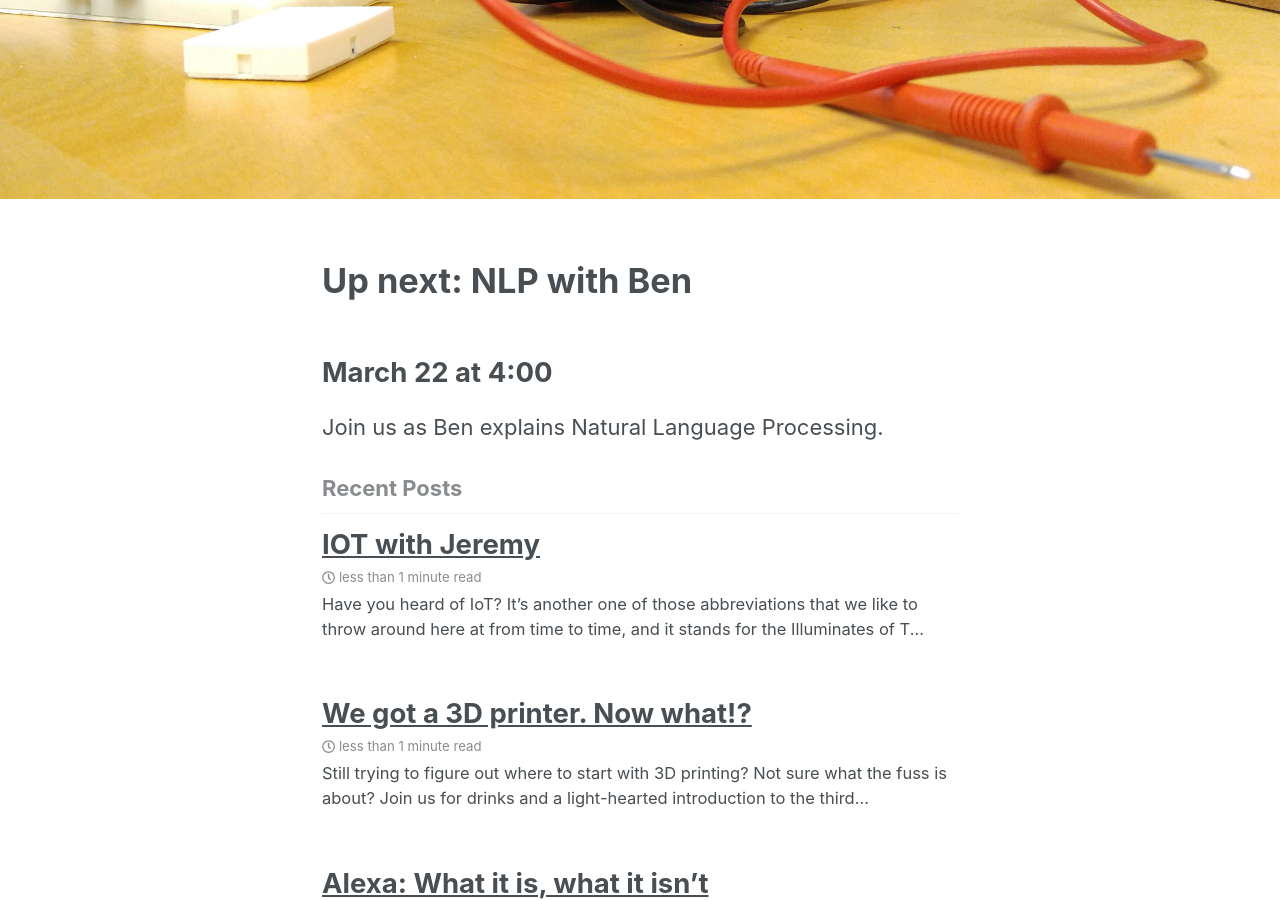
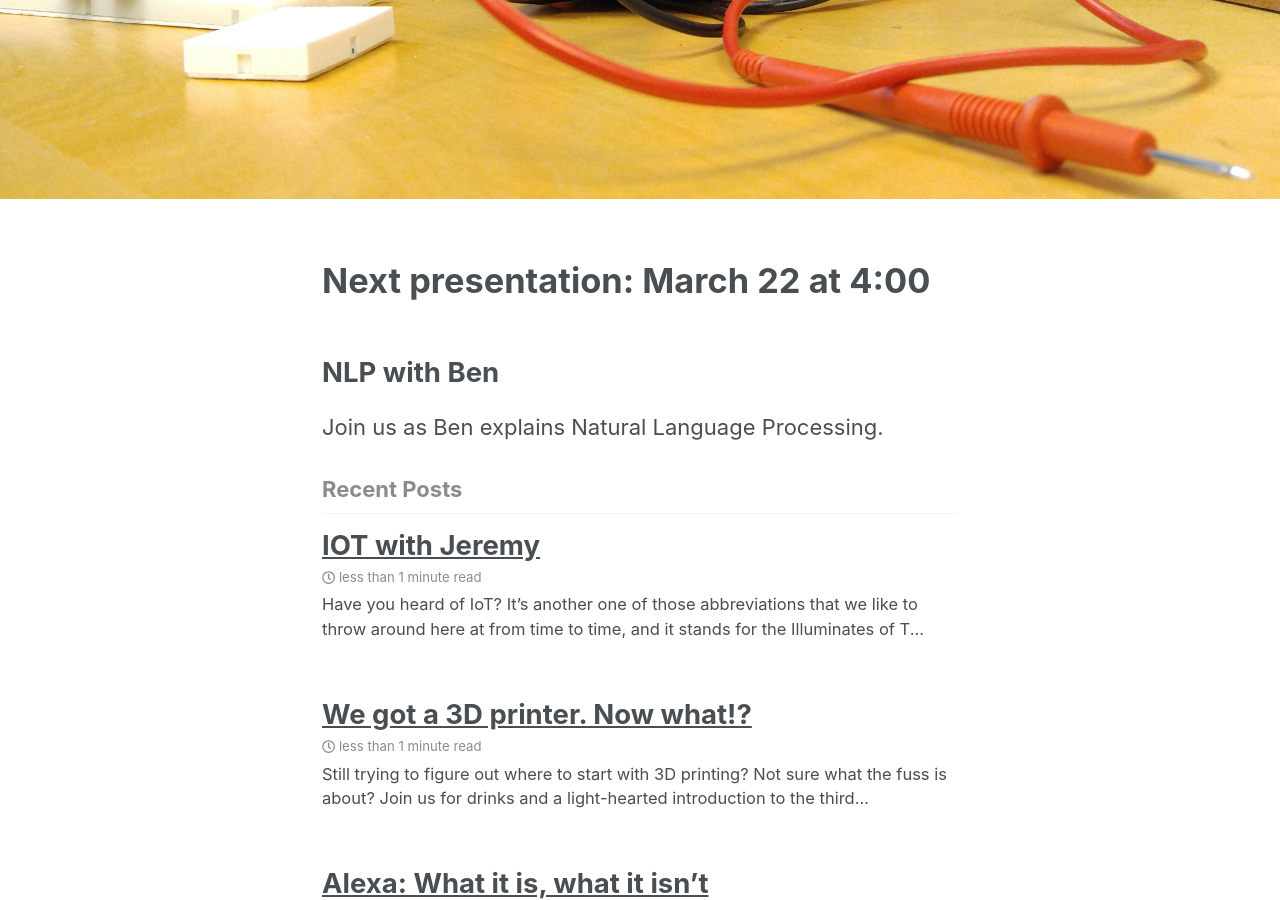
Before and after one commit to technicallySpeaking/technicallySpeaking.github.io, a Jekyll site: the page built from index.html, in a window 1280 px wide and 900 px high, scrolled down 312 px. Built offline with Jekyll 4.4.1, drawn with Linux system fonts in a browser that asks for light colours; nearby versions of some CDN libraries; the list of posts is cut into pages by our own code.

Commit message:
Updated 'index.html' via CloudCannon

```diff
--- a/index.html
+++ b/index.html
@@ -6,6 +6,6 @@ layout: home
 header:
   image: /assets/images/tech-header.jpg
 ---
-<h1>Up next: NLP with Ben</h1>
-<h2>March 22 at 4:00</h2>
+<h1>Next presentation: March 22 at 4:00</h1>
+<h2>NLP with Ben</h2>
 <p>Join us as Ben explains Natural Language Processing.</p>
```
